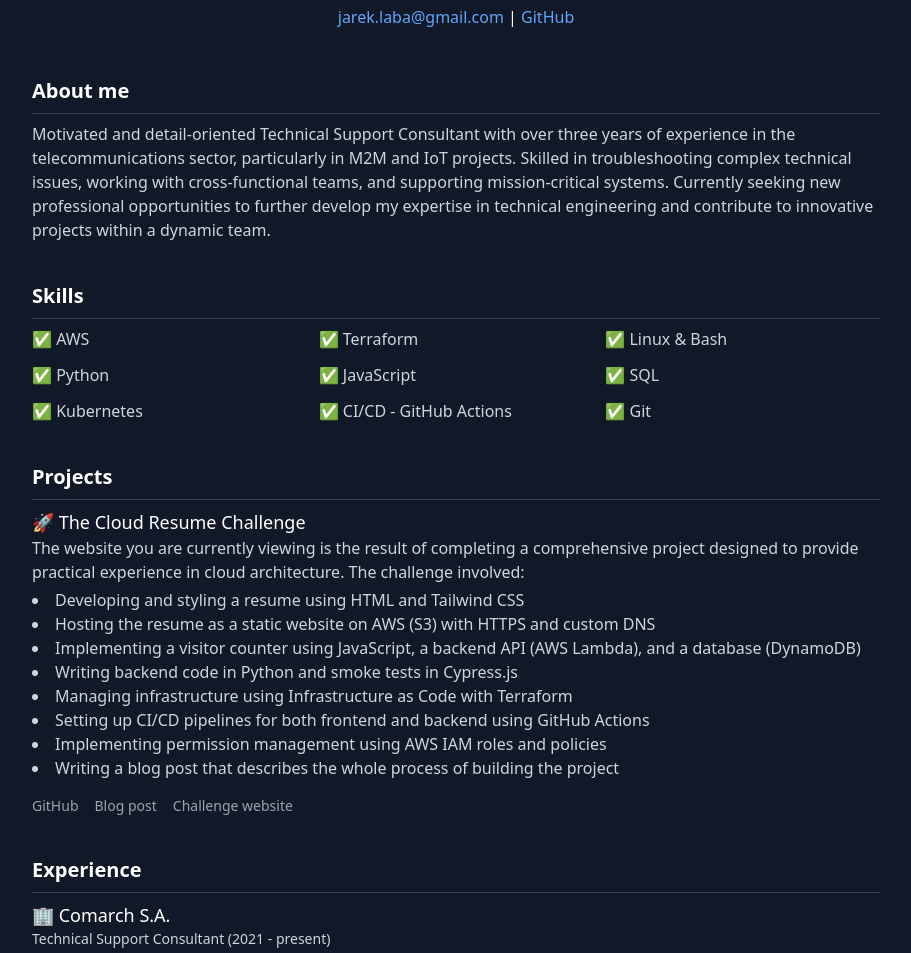
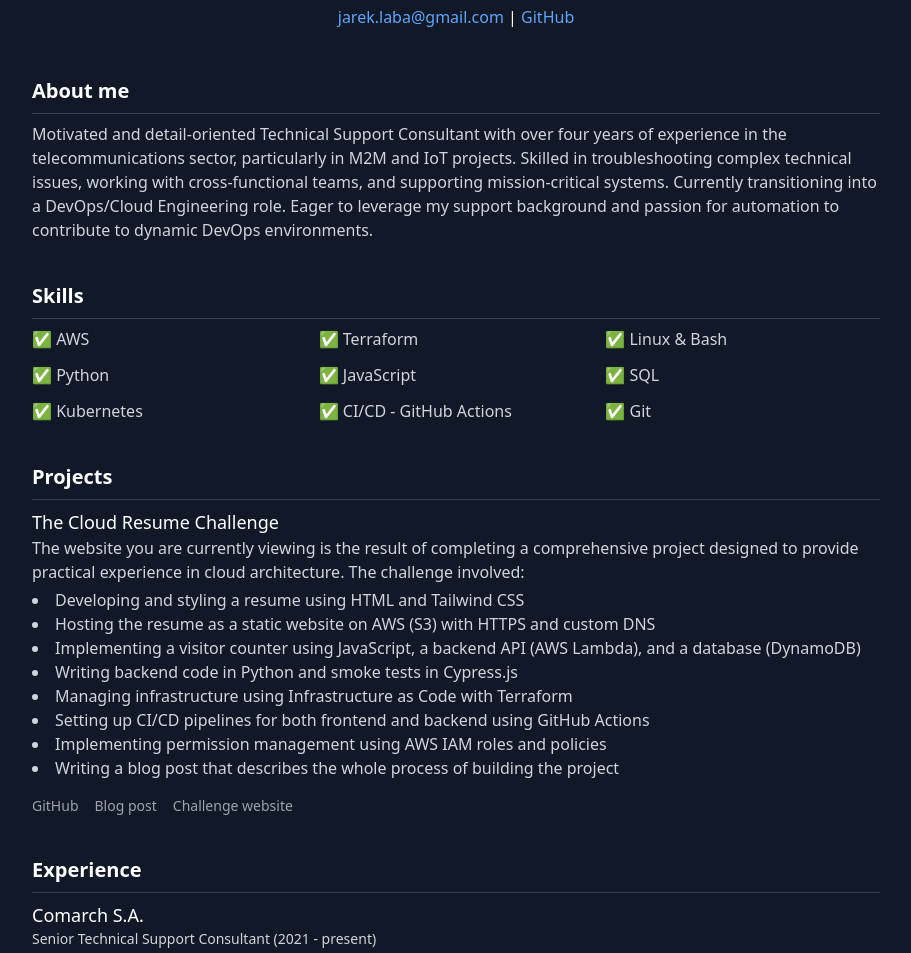
Before and after one commit to jaylaba9/cloud-resume-challenge, a website with bundled scripts: page frontend/index.html in a window 1280 px wide. Shown: the part 87-1040 px from the top of the page, without its empty margins (184-1095 px from the left). Built offline with nearby package versions, Linux system fonts and the light colour scheme; some packages are replaced by stand-ins of ours; no server answers.

Commit message:
small content updates

```diff
--- a/frontend/index.html
+++ b/frontend/index.html
@@ -56,18 +56,13 @@
         </h2>
         <p class="text-gray-300 mt-2">
           Motivated and detail-oriented Technical Support Consultant with over
-          three years of experience in the telecommunications sector,
+          four years of experience in the telecommunications sector,
           particularly in M2M and IoT projects. Skilled in troubleshooting
           complex technical issues, working with cross-functional teams, and
-          supporting mission-critical systems. Currently seeking new
-          professional opportunities to further develop my expertise in
-          technical engineering and contribute to innovative projects within a
-          dynamic team.
-
-          <!-- Currently transitioning into a
+          supporting mission-critical systems. Currently transitioning into a
           DevOps/Cloud Engineering role. Eager to leverage my support background
           and passion for automation to contribute to dynamic DevOps
-          environments. -->
+          environments.
         </p>
       </section>
 
@@ -96,7 +91,7 @@
         </h2>
         <ul class="mt-2">
           <li>
-            <h3 class="text-lg font-medium">🚀 The Cloud Resume Challenge</h3>
+            <h3 class="text-lg font-medium">The Cloud Resume Challenge</h3>
             <p class="text-gray-300">
               The website you are currently viewing is the result of completing
               a comprehensive project designed to provide practical experience
@@ -170,9 +165,9 @@
           Experience
         </h2>
         <div class="mt-2">
-          <h3 class="text-lg font-medium">🏢 Comarch S.A.</h3>
+          <h3 class="text-lg font-medium">Comarch S.A.</h3>
           <p class="text-gray-300 text-sm">
-            Technical Support Consultant (2021 - present)
+            Senior Technical Support Consultant (2021 - present)
           </p>
           <ul class="text-gray-300 mt-1 list-disc list-inside">
             <li>
@@ -236,11 +231,6 @@
         <h2 class="text-xl font-semibold border-b border-gray-700 pb-2">
           Certificates
         </h2>
-        <!-- <ul class="text-gray-300 mt-2">
-          <li>📜 AWS Certified Solutions Architect</li>
-          <li>📜 Certified Kubernetes Administrator (CKA)</li>
-          <li>📜 HashiCorp Certified: Terraform Associate</li>
-        </ul> -->
         <div class="flex items-center justify-start mt-2">
           <img
             src="./public/aws-certified-cloud-practitioner.png"
@@ -267,7 +257,7 @@
         <button
           class="download bg-blue-500 hover:bg-blue-600 text-white font-bold py-2 px-4 rounded"
         >
-          📄 Download CV
+          Download CV
         </button>
       </div>
     </main>
```
